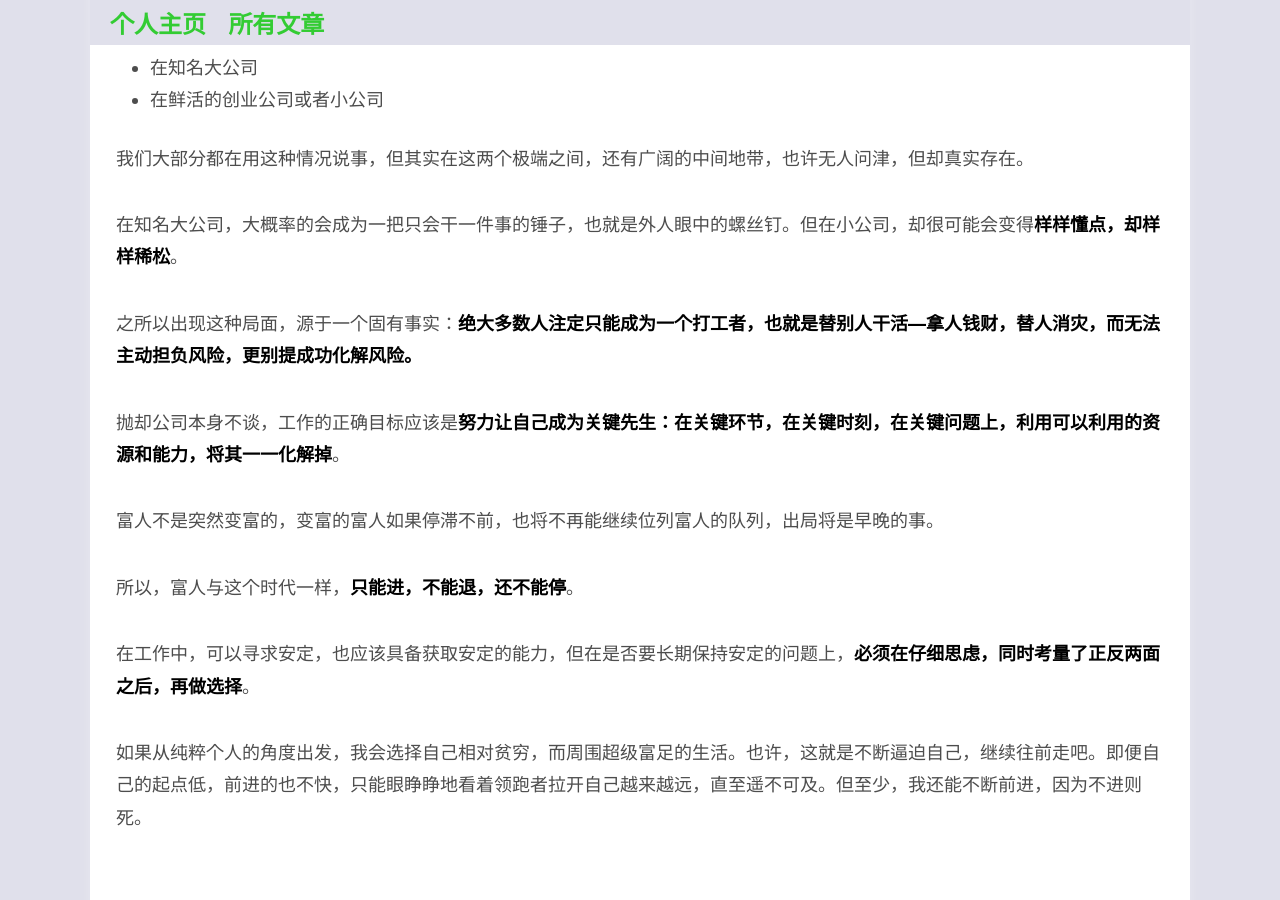
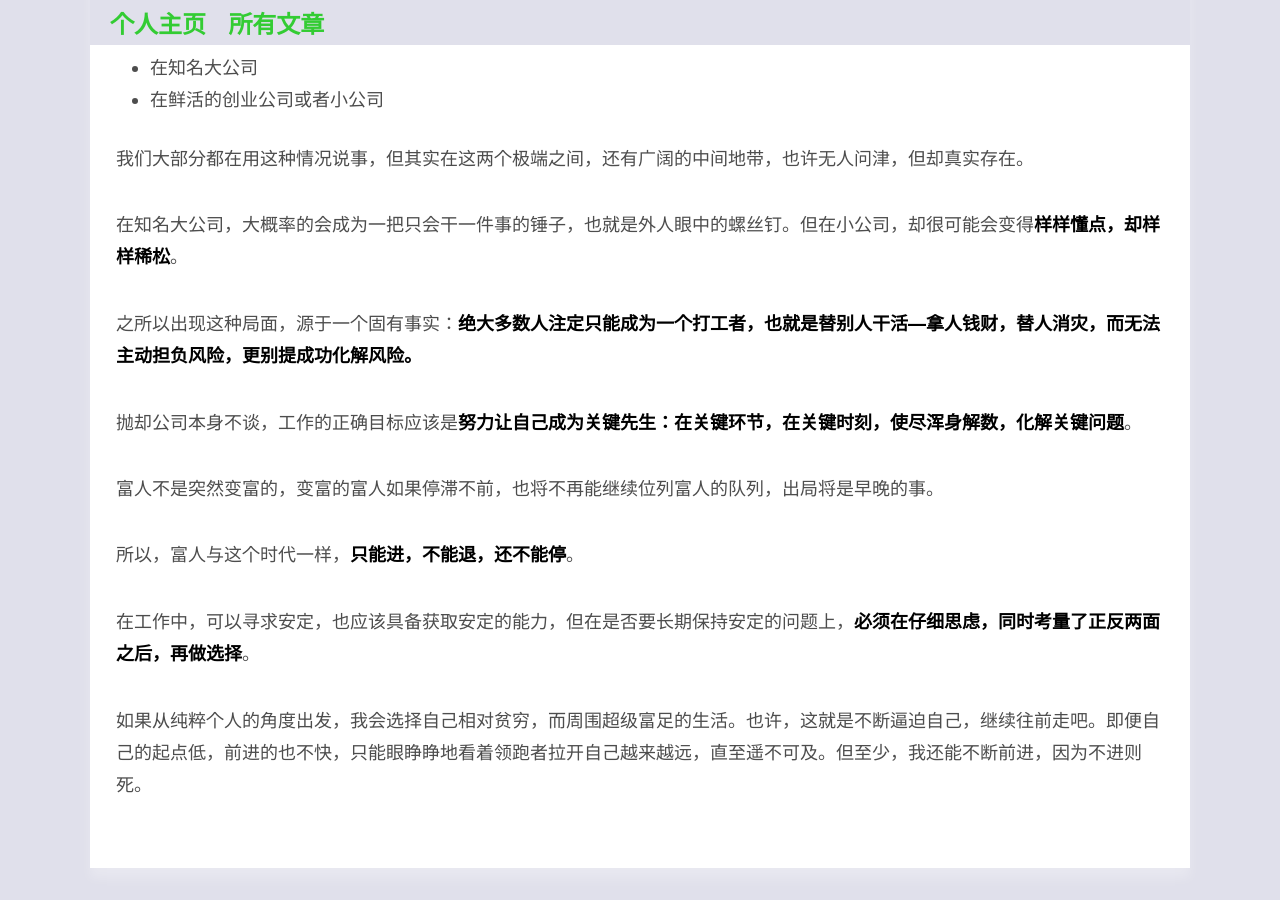
Before and after one commit to xxleyi/xxleyi.github.io, a Jekyll site: the page built from _posts/2017-10-29-该以怎样的心态面对工作.md, in a window 1280 px wide and 900 px high, scrolled down 731 px. Built offline with Jekyll 4.4.1, drawn with Linux system fonts in a browser that asks for light colours; after the commit the page ends 1599 px from its top, so only the background shows below that; some of the changed lines change nothing that is shown; some of the changed text lies outside the part shown.

Commit message:
add a new blog.

```diff
--- a/_posts/2017-10-29-改以怎样的心态面对工作.md
+++ b/_posts/2017-10-29-该以怎样的心态面对工作.md
@@ -1,8 +1,8 @@
 ---
-'title': '改以怎样的心态面对工作'
+'title': '该以怎样的心态面对工作'
 'date': 2017-10-29
 ---
-# 改以怎样的心态面对工作
+# 该以怎样的心态面对工作
 
 学习生活马上就要结束，以后的人生，有相当一部分时间都将花费在**工作**之上，如果一切不出意外的话。
 
@@ -29,7 +29,7 @@
 
 之所以出现这种局面，源于一个固有事实：**绝大多数人注定只能成为一个打工者，也就是替别人干活—拿人钱财，替人消灾，而无法主动担负风险，更别提成功化解风险。**
 
-抛却公司本身不谈，工作的正确目标应该是**努力让自己成为关键先生：在关键环节，在关键时刻，在关键问题上，利用可以利用的资源和能力，将其一一化解掉**。
+抛却公司本身不谈，工作的正确目标应该是**努力让自己成为关键先生：在关键环节，在关键时刻，使尽浑身解数，化解关键问题**。
 
 富人不是突然变富的，变富的富人如果停滞不前，也将不再能继续位列富人的队列，出局将是早晚的事。
 
```
